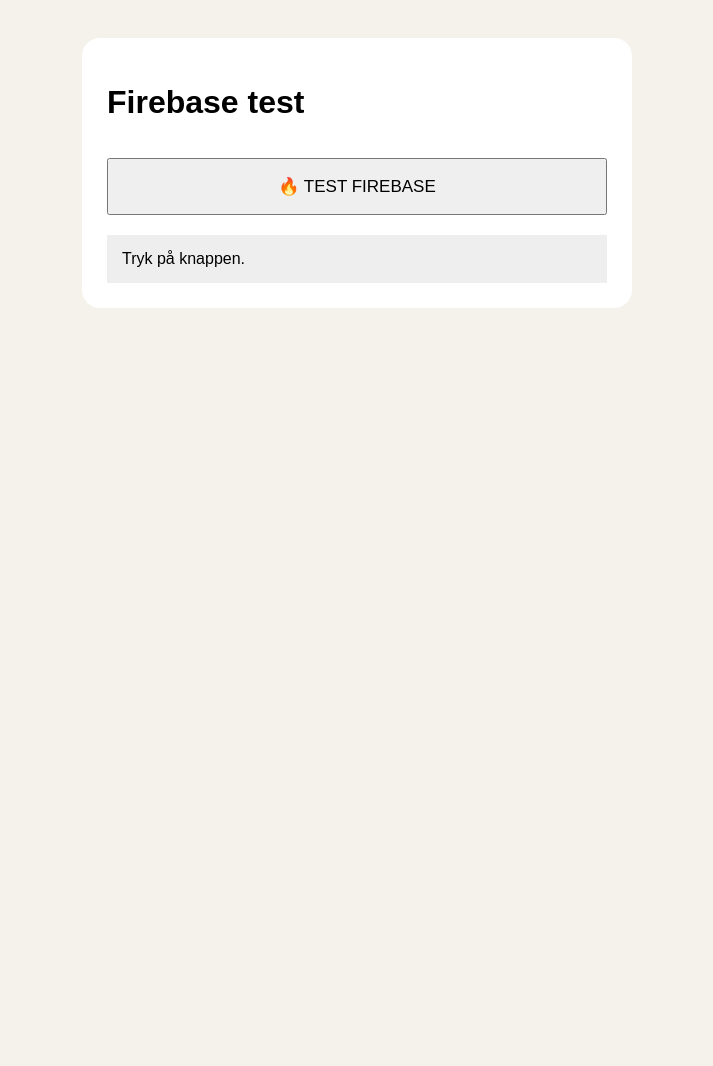
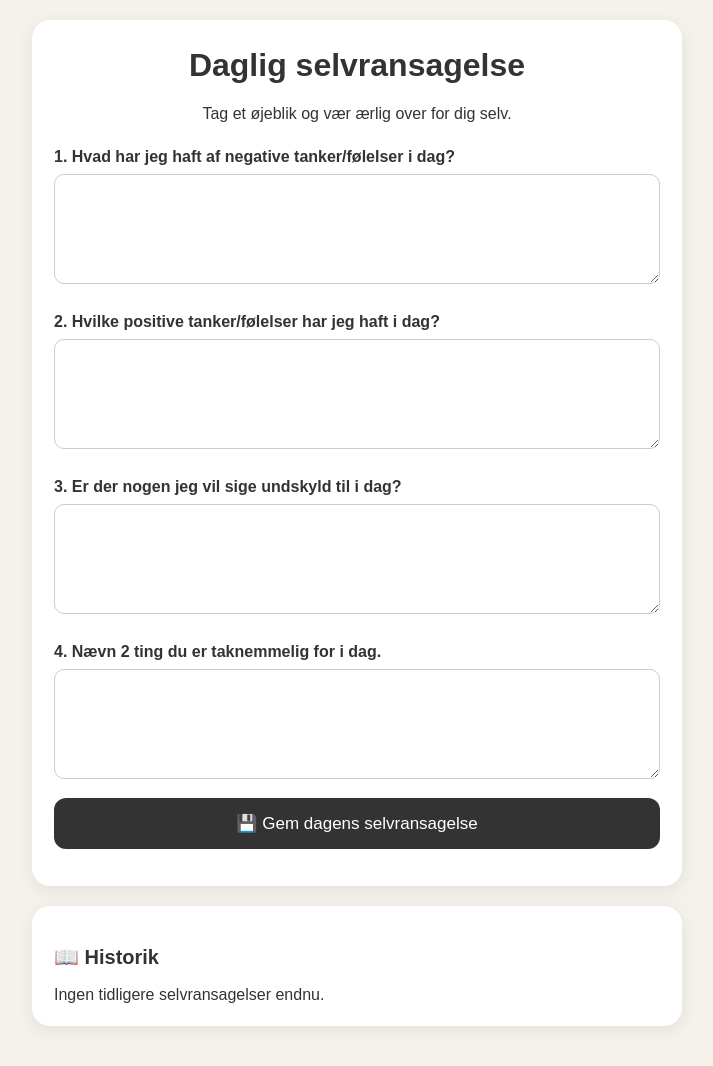
Before and after one commit to kasperrondk-cmd/Daglig-selvransagelse, a plain HTML site: page index.html in a window 1280 px wide. Shown: the whole page, without its empty margins (283-996 px from the left). Before the commit the page ends 800 px from the top, so only its background shows below. Drawn offline with Linux system fonts and the light colour scheme.

Commit message:
Update HTML structure and styling for self-reflection

```diff
--- a/index.html
+++ b/index.html
@@ -3,84 +3,328 @@
 <head>
 <meta charset="UTF-8">
 <meta name="viewport" content="width=device-width, initial-scale=1.0">
-<title>Firebase test</title>
+<title>Daglig selvransagelse</title>
 
 <style>
+* {
+  box-sizing: border-box;
+}
+
 body {
+  margin: 0;
+  padding: 20px;
+  background: #f5f1eb;
   font-family: Arial, sans-serif;
-  background: #f5f1eb;
-  padding: 30px;
+  color: #333;
+}
+
+.container {
+  max-width: 650px;
+  margin: auto;
 }
 
 .card {
   background: white;
-  padding: 25px;
   border-radius: 18px;
-  max-width: 500px;
-  margin: auto;
+  padding: 22px;
+  margin-bottom: 20px;
+  box-shadow: 0 4px 18px rgba(0,0,0,0.08);
+}
+
+h1 {
+  text-align: center;
+  margin-top: 5px;
+}
+
+h2 {
+  font-size: 20px;
+}
+
+.question {
+  margin-top: 25px;
+}
+
+label {
+  display: block;
+  font-weight: bold;
+  margin-bottom: 8px;
+}
+
+textarea {
+  width: 100%;
+  min-height: 110px;
+  padding: 12px;
+  border: 1px solid #ccc;
+  border-radius: 10px;
+  font-size: 16px;
+  resize: vertical;
 }
 
 button {
   width: 100%;
-  padding: 16px;
+  padding: 15px;
+  border: 0;
+  border-radius: 12px;
+  background: #333;
+  color: white;
+  font-size: 17px;
   margin-top: 15px;
-  font-size: 17px;
 }
 
-#status {
-  margin-top: 20px;
-  padding: 15px;
+button.delete {
   background: #eee;
+  color: #333;
+  font-size: 14px;
+}
+
+.history-entry {
+  border-top: 1px solid #ddd;
+  padding: 18px 0;
+}
+
+.date {
+  font-weight: bold;
+  margin-bottom: 12px;
+}
+
+.answer {
+  margin-bottom: 12px;
+}
+
+.status {
+  text-align: center;
+  margin-top: 15px;
+  font-weight: bold;
 }
 </style>
 </head>
 
 <body>
 
+<div class="container">
+
 <div class="card">
 
-<h1>Firebase test</h1>
+<h1>Daglig selvransagelse</h1>
 
-<button onclick="testFirebase()">
-🔥 TEST FIREBASE
+<p style="text-align:center;">
+Tag et øjeblik og vær ærlig over for dig selv.
+</p>
+
+<div class="question">
+<label>1. Hvad har jeg haft af negative tanker/følelser i dag?</label>
+<textarea id="q1"></textarea>
+</div>
+
+<div class="question">
+<label>2. Hvilke positive tanker/følelser har jeg haft i dag?</label>
+<textarea id="q2"></textarea>
+</div>
+
+<div class="question">
+<label>3. Er der nogen jeg vil sige undskyld til i dag?</label>
+<textarea id="q3"></textarea>
+</div>
+
+<div class="question">
+<label>4. Nævn 2 ting du er taknemmelig for i dag.</label>
+<textarea id="q4"></textarea>
+</div>
+
+<button onclick="saveEntry()">
+💾 Gem dagens selvransagelse
 </button>
 
-<div id="status">
-Tryk på knappen.
+<div id="status" class="status"></div>
+
+</div>
+
+
+<div class="card">
+
+<h2>📖 Historik</h2>
+
+<div id="history">
+Ingen tidligere selvransagelser endnu.
 </div>
 
 </div>
 
-<script src="https://www.gstatic.com/firebasejs/11.10.1/firebase-app-compat.js"></script>
+</div>
+
 
 <script>
 
-function testFirebase() {
+const STORAGE_KEY = "daglig_selvransagelse_v2";
 
-  const status = document.getElementById("status");
+
+function getEntries() {
 
   try {
 
-    if (typeof firebase === "undefined") {
+    return JSON.parse(
+      localStorage.getItem(STORAGE_KEY)
+    ) || [];
 
-      status.innerText =
-        "❌ Firebase blev ikke indlæst.";
+  } catch {
 
-      return;
-    }
-
-    status.innerText =
-      "✅ Firebase blev indlæst!";
-
-  } catch (error) {
-
-    status.innerText =
-      "❌ FEJL: " + error.message;
+    return [];
 
   }
 
 }
 
+
+function saveEntry() {
+
+  const entry = {
+
+    date: new Date().toLocaleDateString("da-DK"),
+
+    timestamp: new Date().toISOString(),
+
+    q1: document.getElementById("q1").value,
+
+    q2: document.getElementById("q2").value,
+
+    q3: document.getElementById("q3").value,
+
+    q4: document.getElementById("q4").value
+
+  };
+
+
+  const entries = getEntries();
+
+
+  entries.unshift(entry);
+
+
+  localStorage.setItem(
+    STORAGE_KEY,
+    JSON.stringify(entries)
+  );
+
+
+  document.getElementById("status").innerText =
+    "✅ Dagens selvransagelse er gemt.";
+
+
+  document.getElementById("q1").value = "";
+  document.getElementById("q2").value = "";
+  document.getElementById("q3").value = "";
+  document.getElementById("q4").value = "";
+
+
+  showHistory();
+
+}
+
+
+function deleteEntry(index) {
+
+  if (!confirm("Vil du slette denne selvransagelse?")) {
+    return;
+  }
+
+
+  const entries = getEntries();
+
+  entries.splice(index, 1);
+
+  localStorage.setItem(
+    STORAGE_KEY,
+    JSON.stringify(entries)
+  );
+
+  showHistory();
+
+}
+
+
+function showHistory() {
+
+  const container =
+    document.getElementById("history");
+
+  const entries = getEntries();
+
+
+  if (entries.length === 0) {
+
+    container.innerHTML =
+      "Ingen tidligere selvransagelser endnu.";
+
+    return;
+
+  }
+
+
+  container.innerHTML = "";
+
+
+  entries.forEach((entry, index) => {
+
+    const div = document.createElement("div");
+
+    div.className = "history-entry";
+
+
+    div.innerHTML = `
+
+      <div class="date">
+        ${entry.date}
+      </div>
+
+      <div class="answer">
+        <strong>Negative tanker/følelser:</strong><br>
+        ${escapeHtml(entry.q1)}
+      </div>
+
+      <div class="answer">
+        <strong>Positive tanker/følelser:</strong><br>
+        ${escapeHtml(entry.q2)}
+      </div>
+
+      <div class="answer">
+        <strong>Undskyld:</strong><br>
+        ${escapeHtml(entry.q3)}
+      </div>
+
+      <div class="answer">
+        <strong>Taknemmelig for:</strong><br>
+        ${escapeHtml(entry.q4)}
+      </div>
+
+      <button
+        class="delete"
+        onclick="deleteEntry(${index})">
+        🗑 Slet
+      </button>
+
+    `;
+
+
+    container.appendChild(div);
+
+  });
+
+}
+
+
+function escapeHtml(text) {
+
+  const div = document.createElement("div");
+
+  div.textContent = text || "";
+
+  return div.innerHTML;
+
+}
+
+
+showHistory();
+
 </script>
 
 </body>
```
